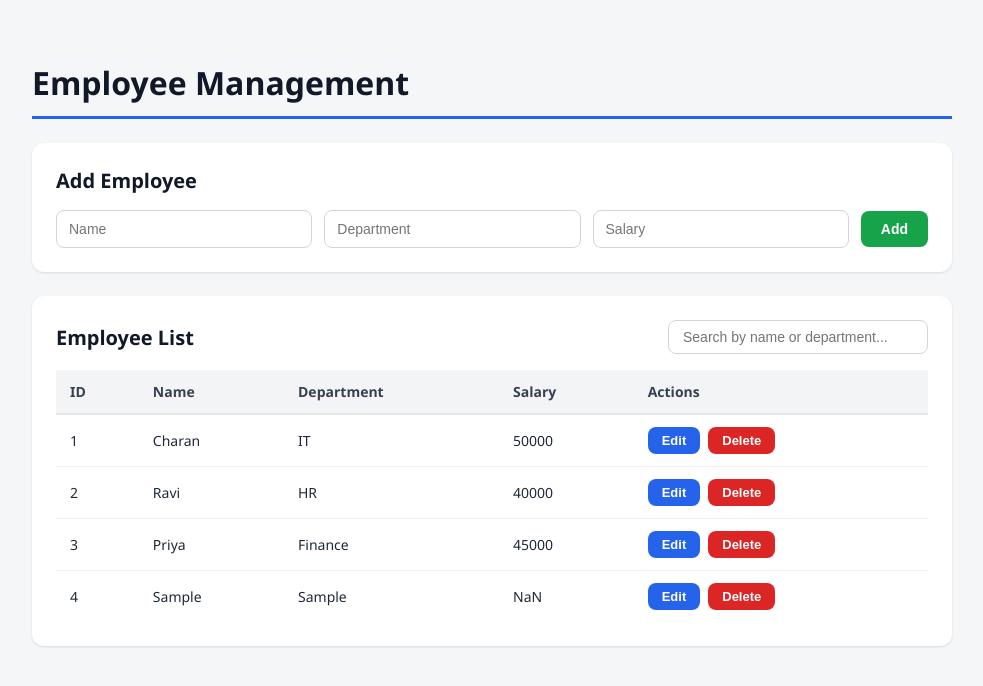
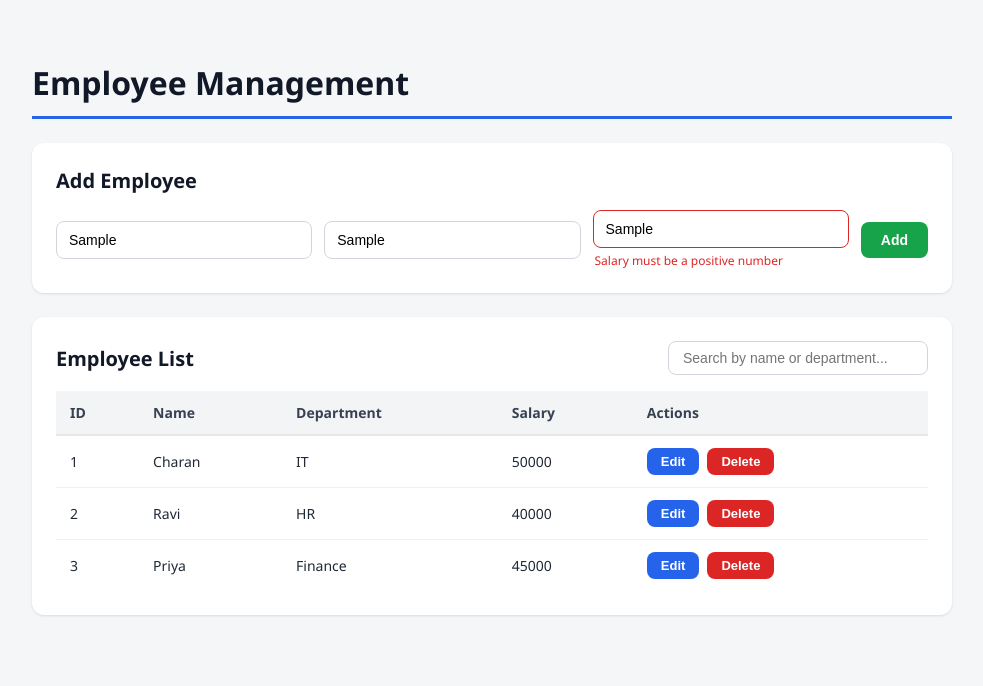
Before and after one commit to charanRamannaGari/employee-crud, a React (Create React App) app: page / in a window 1280 px wide. Both pictures are taken after typing "Sample", "Sample", "Sample" into the empty fields and a click on the button "Add". Shown: the top 686 px of the page, without its empty margins (148-1131 px from the left). Built offline with nearby package versions, Linux system fonts and the light colour scheme.

Commit message:
add form validation with inline error messages

```diff
--- a/src/EmployeeForm.js
+++ b/src/EmployeeForm.js
@@ -6,7 +6,10 @@ function EmployeeForm({ onAdd, onUpdate, editEmployee }) {
     name: '', department: '', salary: ''
   });
 
-  // When editEmployee changes → fill form with their data
+  // NEW: stores validation error messages per field
+  const [errors, setErrors] = useState({});
+
+  // When editEmployee changes -> fill form with their data
   useEffect(() => {
     if (editEmployee) {
       setForm({
@@ -17,48 +20,110 @@ function EmployeeForm({ onAdd, onUpdate, editEmployee }) {
     } else {
       setForm({ name: '', department: '', salary: '' });
     }
+    setErrors({}); // clear old errors when switching mode
   }, [editEmployee]);
 
   const handleChange = (e) => {
-    setForm({ ...form, [e.target.name]: e.target.value });
+    const { name, value } = e.target;
+    setForm({ ...form, [name]: value });
+
+    // Clear the error for this field as soon as user starts typing again
+    if (errors[name]) {
+      setErrors({ ...errors, [name]: '' });
+    }
+  };
+
+  // Validates all fields, returns an errors object
+  const validate = () => {
+    const newErrors = {};
+
+    // Name: required, letters/spaces only, min 2 chars
+    if (!form.name.trim()) {
+      newErrors.name = 'Name is required';
+    } else if (form.name.trim().length < 2) {
+      newErrors.name = 'Name must be at least 2 characters';
+    } else if (!/^[a-zA-Z\s]+$/.test(form.name)) {
+      newErrors.name = 'Name can only contain letters and spaces';
+    }
+
+    // Department: required
+    if (!form.department.trim()) {
+      newErrors.department = 'Department is required';
+    } else if (form.department.trim().length < 2) {
+      newErrors.department = 'Department must be at least 2 characters';
+    }
+
+    // Salary: required, must be a positive number
+    if (!form.salary.toString().trim()) {
+      newErrors.salary = 'Salary is required';
+    } else if (isNaN(form.salary) || Number(form.salary) <= 0) {
+      newErrors.salary = 'Salary must be a positive number';
+    } else if (Number(form.salary) > 10000000) {
+      newErrors.salary = 'Salary seems too high, please check';
+    }
+
+    return newErrors;
   };
 
   const handleSubmit = (e) => {
     e.preventDefault();
-    if (!form.name || !form.department || !form.salary) {
-      alert('Please fill all fields!');
+
+    const validationErrors = validate();
+
+    // If there are any errors, show them and stop submission
+    if (Object.keys(validationErrors).length > 0) {
+      setErrors(validationErrors);
       return;
     }
+
     if (editEmployee) {
-      onUpdate(form);  // UPDATE mode
+      onUpdate(form);
     } else {
-      onAdd(form);     // ADD mode
+      onAdd(form);
     }
+
     setForm({ name: '', department: '', salary: '' });
+    setErrors({});
   };
 
   return (
     <div className="card">
       <h2>{editEmployee ? 'Edit Employee' : 'Add Employee'}</h2>
-      <form onSubmit={handleSubmit} className="employee-form">
+      <form onSubmit={handleSubmit} className="employee-form" noValidate>
+
+        <div className="form-field">
           <input
             name="name"
             placeholder="Name"
             value={form.name}
             onChange={handleChange}
+            className={errors.name ? 'input-error' : ''}
           />
+          {errors.name && <span className="error-text">{errors.name}</span>}
+        </div>
+
+        <div className="form-field">
           <input
             name="department"
             placeholder="Department"
             value={form.department}
             onChange={handleChange}
+            className={errors.department ? 'input-error' : ''}
           />
+          {errors.department && <span className="error-text">{errors.department}</span>}
+        </div>
+
+        <div className="form-field">
           <input
             name="salary"
             placeholder="Salary"
             value={form.salary}
             onChange={handleChange}
+            className={errors.salary ? 'input-error' : ''}
           />
+          {errors.salary && <span className="error-text">{errors.salary}</span>}
+        </div>
+
         <button type="submit" className={editEmployee ? 'btn btn-update' : 'btn btn-add'}>
           {editEmployee ? 'Update' : 'Add'}
         </button>
--- a/src/EmployeeStyles.css
+++ b/src/EmployeeStyles.css
@@ -190,3 +190,30 @@ body {
   color: #6b7280;
   text-align: right;
 }
+
+/* ============ Form Validation ============ */
+.form-field {
+  display: flex;
+  flex-direction: column;
+  flex: 1;
+  min-width: 150px;
+}
+
+.form-field input {
+  width: 100%;
+}
+
+.input-error {
+  border-color: #dc2626 !important;
+}
+
+.input-error:focus {
+  box-shadow: 0 0 0 3px rgba(220, 38, 38, 0.1) !important;
+}
+
+.error-text {
+  color: #dc2626;
+  font-size: 12px;
+  margin-top: 4px;
+  margin-left: 2px;
+}
```
Lines whose indentation alone changed are shown as unchanged.
